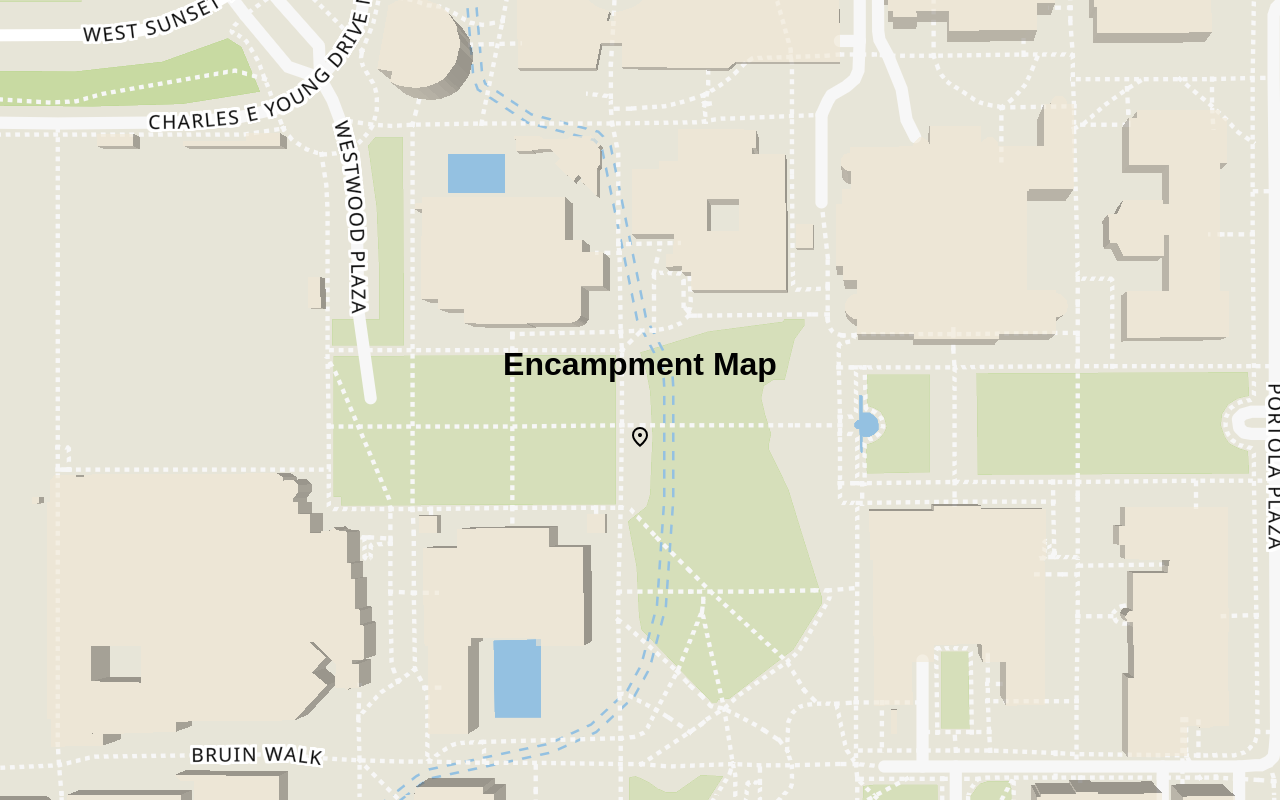
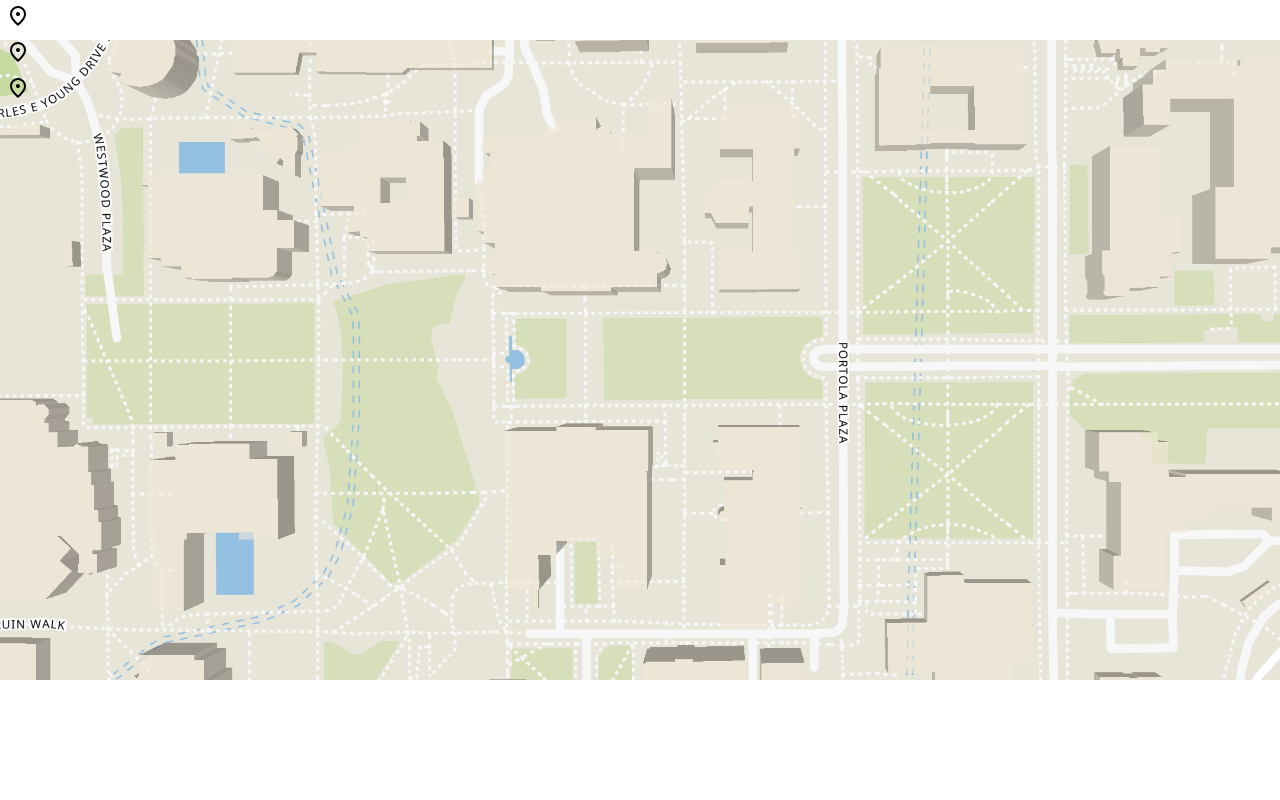
Before and after one commit to lmcglynn/MyStack, a React (Create React App) app in the folder encampmentmap/: page / in a window 1280 px wide. Built offline with nearby package versions, Linux system fonts and the light colour scheme; the HTML template or start-up script is replaced by a standard one.

Commit message:
background working

```diff
--- a/encampmentmap/src/App.js
+++ b/encampmentmap/src/App.js
@@ -4,19 +4,17 @@ import PinButton from './components/PinButton';
 
 function App() {
   const [buttonPopup, setButtonPopup] = useState(false);
+  const [title, setTitle] = useState();
 
   return (
     <div className="App">
       <main>
-        <h1>Encampment Map</h1>
-        <br /><br />
-        <PinButton name="photo1" onClick={() => alert('click')} />
+        <PinButton name="photo1" onClick={() => { setButtonPopup(true); setTitle(0) }} />
+        <PinButton name="photo2" onClick={() => { setButtonPopup(true); setTitle(1) }} />
+        <PinButton name="photo2" onClick={() => { setButtonPopup(true); setTitle(1) }} />
       </main>
 
-      <Popup trigger={buttonPopup} setTrigger={setButtonPopup}>
-        <h3>My popup</h3>
-        <p>This is my popup</p>
-      </Popup>
+      <Popup popupTitle={title} trigger={buttonPopup} setTrigger={setButtonPopup}/>
     </div>
   );
 }
--- a/encampmentmap/src/components/Pin.css
+++ b/encampmentmap/src/components/Pin.css
@@ -1,3 +1,9 @@
 .pin-icon {
     fill: "#18333C";
 }
+
+.photo1 {
+    position: relative;
+    left: 35%;
+    top: 35%;
+}
--- a/encampmentmap/src/components/Pin.js
+++ b/encampmentmap/src/components/Pin.js
@@ -1,14 +1,18 @@
 import './Pin.css'
 
-function Pin() {
+function Pin(name) {
     return (
+        <div className="pin-icon">
+            <div className={name}>
                 <svg xmlns="http://www.w3.org/2000/svg"
                     height="24px"
                     viewBox="0 -960 960 960"
                     width="24px"
                     className="pin">
-        <path d="M480-480q33 0 56.5-23.5T560-560q0-33-23.5-56.5T480-640q-33 0-56.5 23.5T400-560q0 33 23.5 56.5T480-480Zm0 294q122-112 181-203.5T720-552q0-109-69.5-178.5T480-800q-101 0-170.5 69.5T240-552q0 71 59 162.5T480-186Zm0 106Q319-217 239.5-334.5T160-552q0-150 96.5-239T480-880q127 0 223.5 89T800-552q0 100-79.5 217.5T480-80Zm0-480Z"/>
-    </svg>)
+                    <path d="M480-480q33 0 56.5-23.5T560-560q0-33-23.5-56.5T480-640q-33 0-56.5 23.5T400-560q0 33 23.5 56.5T480-480Zm0 294q122-112 181-203.5T720-552q0-109-69.5-178.5T480-800q-101 0-170.5 69.5T240-552q0 71 59 162.5T480-186Zm0 106Q319-217 239.5-334.5T160-552q0-150 96.5-239T480-880q127 0 223.5 89T800-552q0 100-79.5 217.5T480-80Zm0-480Z" />
+                </svg>
+            </div>
+        </div>)
 }
 
 export default Pin
--- a/encampmentmap/src/components/PinButton.js
+++ b/encampmentmap/src/components/PinButton.js
@@ -5,7 +5,7 @@ import './PinButton.css'
 function PinButton(props) {
   return (
   <div className='container' onClick={props.onClick}>
-    <Pin name="props.name" />
+    <Pin name={props.name} />
   </div>
   )
 }
--- a/encampmentmap/src/components/popup.js
+++ b/encampmentmap/src/components/popup.js
@@ -1,10 +1,30 @@
 import React from 'react'
 import './Popup.css'
+
+const content = [
+  {
+      name: 'photo1',
+      title: 'Royce Hall Aftermath',
+      image: 'https://wp.dailybruin.com/images/2024/05/NG3.jpg',
+      description: "Pieces of the barricade lie near the entrance of Royce Hall’s archway, covered in signage and graffiti. A section of the graffiti in white reads “ACAB,” an acronym for “All cops are bastards” while another reads “Fuck Fascism.” On two sides of a pillar, a piece of graffiti in green says, “In the darkness and the dawn, a red star rises,” a reference to the concluding lines of a Langston Hughes poem on the Bolshevik leader Vladimir Lenin."
+  },
+  {
+      name: 'photo2',
+      title: 'Powell Library Aftermath',
+      image: 'https://wp.dailybruin.com/images/2024/05/NG4.jpg',
+      description: "A large Palestinian flag lies on the ground in front of Powell Library. Around 5 a.m. Thursday, a law enforcement officer removed the flag from its mount toward the center of the encampment and threw it in the direction of Royce Hall. The flag rests beside the scattered remains of the encampment, sprawling out between the two buildings that are the hallmarks of UCLA’s campus."
+  }
+]
 
 function popup(props) {
   return (props.trigger) ? (
     <div className="popup">
         <div className="popup-inner">
+            <h2>{content[props.popupTitle].title}</h2>
+            <br/>
+            <img src={ content[props.popupTitle].image } alt='altText' width="100%" height="100%"/>
+            <br/><br/>
+            <p> { content[props.popupTitle].description } </p>
             <button className="close-btn" onClick={() => props.setTrigger(false)}>Close</button>
             { props.children }
         </div>
--- a/encampmentmap/src/index.css
+++ b/encampmentmap/src/index.css
@@ -2,16 +2,19 @@
   margin: 0;
   padding: 0;
   box-sizing: border-box;
-
   font-family: 'Fira Sans', sans-serif;
 }
 
 main {
   padding: 32 px;
-  display: flex;
+  display: absolute;
   flex-direction: column;
   align-items: center;
   justify-content: center;
-  min-height: 100vh;
   background-image: url(images/dickson.png);
+  width: 100vw;
+  height: 90vh;
+  background-size: contain;
+  background-position: center;
+  background-repeat: no-repeat;
 }
```
Also changed, not shown: encampmentmap/src/Content.js (deleted, +0 -17 lines), encampmentmap/src/images/dickson.png. Lines whose indentation alone changed are shown as unchanged.
